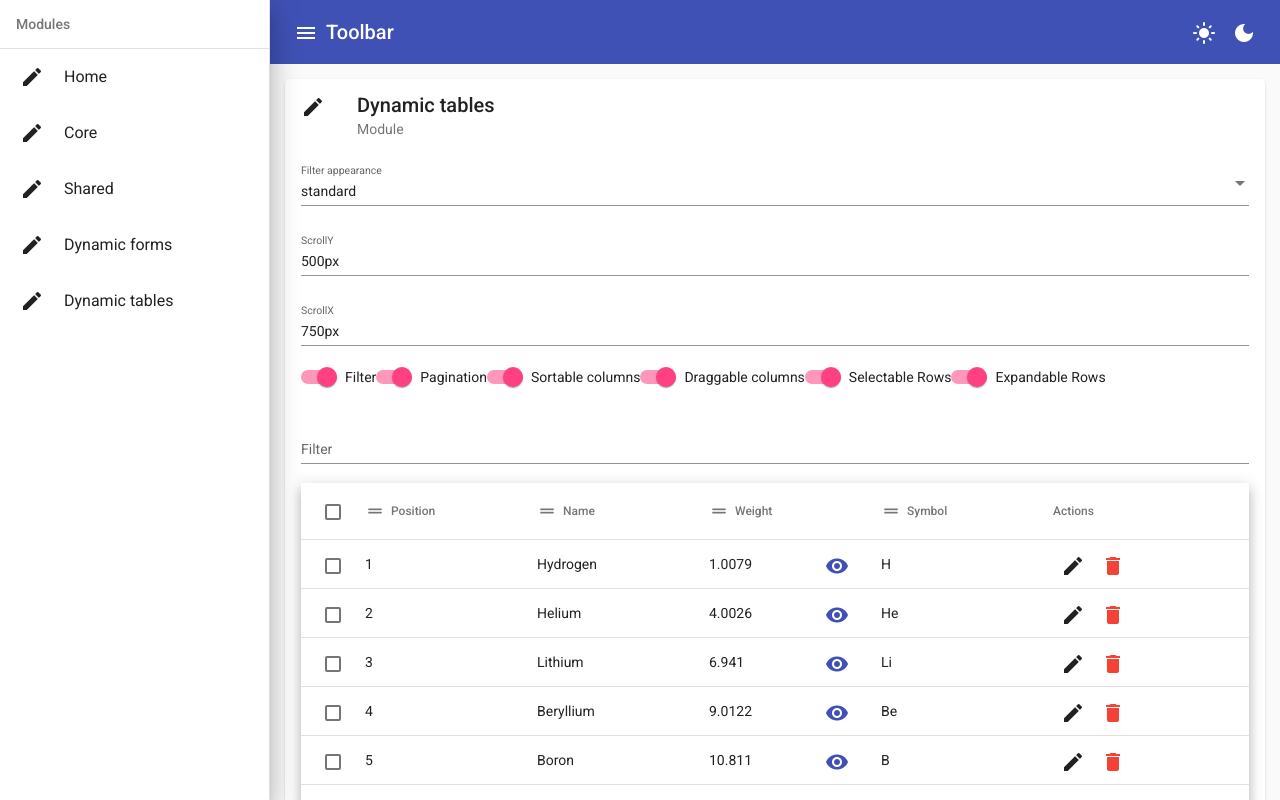
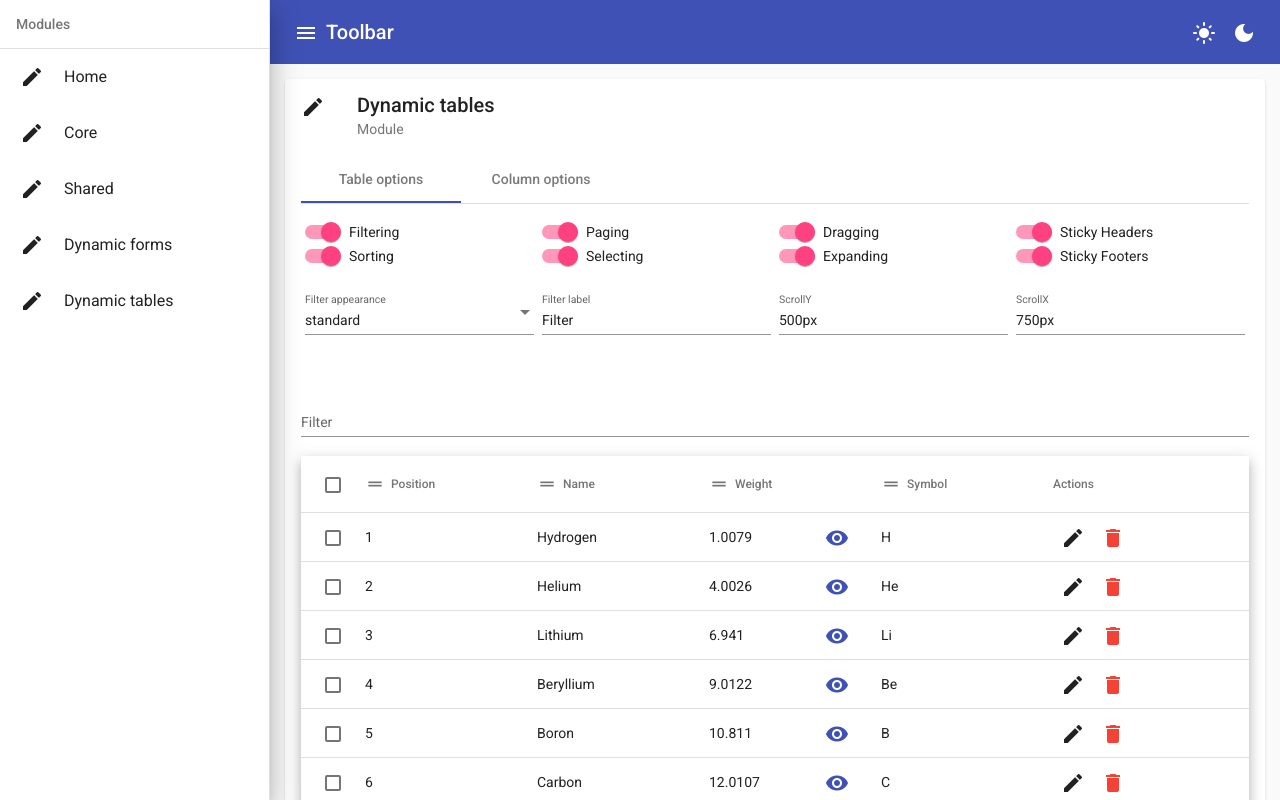
Before and after one commit to patricknnn/AngularModules, an Angular app: page /tables in a window 1280 px wide. Built offline with nearby package versions, Linux system fonts and the light colour scheme.

Commit message:
added flex layout

```diff
--- a/src/app/components/table/table.component.html
+++ b/src/app/components/table/table.component.html
@@ -7,8 +7,56 @@
       <mat-card-subtitle>Module</mat-card-subtitle>
     </mat-card-header>
     <mat-card-content>
-      <!-- Dynamic table options -->
+      <!-- Options -->
       <form #form="ngForm">
+
+        <mat-tab-group>
+          <!-- Table -->
+          <mat-tab label="Table options">
+            <div class="row">
+              <div class="column">
+                <mat-slide-toggle name="filter" [(ngModel)]="tableConfig.filter">
+                  Filtering
+                </mat-slide-toggle>
+              </div>
+              <div class="column">
+                <mat-slide-toggle name="paging" [(ngModel)]="tableConfig.paging" (change)="renderTable()">
+                  Paging
+                </mat-slide-toggle>
+              </div>
+              <div class="column">
+                <mat-slide-toggle name="dragging" [(ngModel)]="tableConfig.dragging">
+                  Dragging
+                </mat-slide-toggle>
+              </div>
+              <div class="column">
+                <mat-slide-toggle name="stickyHeaders" [(ngModel)]="tableConfig.stickyHeaders">
+                  Sticky Headers
+                </mat-slide-toggle>
+              </div>
+              <div class="column">
+                <mat-slide-toggle name="sorting" [(ngModel)]="tableConfig.sorting">
+                  Sorting
+                </mat-slide-toggle>
+              </div>
+              <div class="column">
+                <mat-slide-toggle name="selecting" [(ngModel)]="tableConfig.selecting" (change)="renderTable()">
+                  Selecting
+                </mat-slide-toggle>
+              </div>
+              <div class="column">
+                <mat-slide-toggle name="expanding" [(ngModel)]="tableConfig.expanding">
+                  Expanding
+                </mat-slide-toggle>
+              </div>
+              <div class="column">
+                <mat-slide-toggle name="stickyFooters" [(ngModel)]="tableConfig.stickyFooters">
+                  Sticky Footers
+                </mat-slide-toggle>
+              </div>
+            </div>
+            <div class="row">
+              <div class="column">
                 <mat-form-field [appearance]="tableConfig.filterAppearance" [color]="tableConfig.filterColor"
                   class="form-field">
                   <mat-label>Filter appearance</mat-label>
@@ -16,39 +64,83 @@
                     <mat-option *ngFor="let option of appearanceOptions" [value]="option">{{option}}</mat-option>
                   </mat-select>
                 </mat-form-field>
+              </div>
+              <div class="column">
+                <mat-form-field [appearance]="tableConfig.filterAppearance" [color]="tableConfig.filterColor"
+                  class="form-field">
+                  <mat-label>Filter label</mat-label>
+                  <input matInput name="filterLabel" [(ngModel)]="tableConfig.filterLabel">
+                </mat-form-field>
+              </div>
+              <div class="column">
                 <mat-form-field [appearance]="tableConfig.filterAppearance" [color]="tableConfig.filterColor"
                   class="form-field">
                   <mat-label>ScrollY</mat-label>
                   <input matInput name="scrollY" [(ngModel)]="tableConfig.scrollY">
                 </mat-form-field>
+              </div>
+              <div class="column">
                 <mat-form-field [appearance]="tableConfig.filterAppearance" [color]="tableConfig.filterColor"
                   class="form-field">
                   <mat-label>ScrollX</mat-label>
                   <input matInput name="scrollX" [(ngModel)]="tableConfig.scrollX">
                 </mat-form-field>
+              </div>
+            </div>
+          </mat-tab>
 
-        <mat-slide-toggle name="filter" [(ngModel)]="tableConfig.filter">
-          Filter
+          <!-- Column -->
+          <mat-tab label="Column options">
+            <div class="row">
+              <div class="column">
+                <mat-slide-toggle name="sortable" [(ngModel)]="columnConfig[1].sortable">
+                  Sortable
                 </mat-slide-toggle>
-        <mat-slide-toggle name="paging" [(ngModel)]="tableConfig.paging" (change)="renderTable()">
-          Pagination
+              </div>
+              <div class="column">
+                <mat-slide-toggle name="draggable" [(ngModel)]="columnConfig[1].draggable">
+                  Draggable
                 </mat-slide-toggle>
-        <mat-slide-toggle name="sorting" [(ngModel)]="tableConfig.sorting">
-          Sortable columns
+              </div>
+              <div class="column">
+                <mat-slide-toggle name="expandable" [(ngModel)]="columnConfig[1].expandable" (change)="renderTable()">
+                  Expandable
                 </mat-slide-toggle>
-        <mat-slide-toggle name="dragging" [(ngModel)]="tableConfig.dragging">
-          Draggable columns
-        </mat-slide-toggle>
-        <mat-slide-toggle name="selecting" [(ngModel)]="tableConfig.selecting" (change)="renderTable()">
-          Selectable Rows
-        </mat-slide-toggle>
-        <mat-slide-toggle name="expanding" [(ngModel)]="tableConfig.expanding">
-          Expandable Rows
-        </mat-slide-toggle>
+              </div>
+            </div>
+            <div class="row">
+              <div class="column">
+                <mat-form-field [appearance]="tableConfig.filterAppearance" [color]="tableConfig.filterColor"
+                  class="form-field">
+                  <mat-label>Footer</mat-label>
+                  <input matInput name="footer" [(ngModel)]="columnConfig[1].footer">
+                </mat-form-field>
+              </div>
+              <div class="column">
+                <mat-form-field [appearance]="tableConfig.filterAppearance" [color]="tableConfig.filterColor"
+                  class="form-field">
+                  <mat-label>Header</mat-label>
+                  <input matInput name="header" [(ngModel)]="columnConfig[1].header">
+                </mat-form-field>
+              </div>
+              <div class="column">
+                <mat-form-field [appearance]="tableConfig.filterAppearance" [color]="tableConfig.filterColor"
+                  class="form-field">
+                  <mat-label>Sticky</mat-label>
+                  <mat-select name="sticky" [(ngModel)]="columnConfig[1].sticky">
+                    <mat-option value="">no</mat-option>
+                    <mat-option value="start">start</mat-option>
+                    <mat-option value="end">end</mat-option>
+                  </mat-select>
+                </mat-form-field>
+              </div>
+            </div>
+          </mat-tab>
+        </mat-tab-group>
       </form>
 
       <!-- Dynamic table outlet -->
-      <div style="margin-top: 24px;">
+      <div class="row">
         <ng-container #outlet>
         </ng-container>
       </div>
--- a/src/app/components/table/table.component.scss
+++ b/src/app/components/table/table.component.scss
@@ -0,0 +1,4 @@
+.table-wrapper {
+  display: flex;
+  flex-direction: row;
+}
--- a/src/app/modules/dynamic-tables/components/dynamic-table/dynamic-table.component.html
+++ b/src/app/modules/dynamic-tables/components/dynamic-table/dynamic-table.component.html
@@ -97,14 +97,13 @@
           </mat-row>
           <!-- Footer row definition -->
           <mat-footer-row *matFooterRowDef="columnsToDisplay; sticky: tableConfig.stickyFooters"
-            class="dynamic-table-row" [class.dynamic-table-row-empty]="!allColumnFootersEmpty()">
+            class="dynamic-table-row" [class.dynamic-table-row-empty]="allColumnFootersEmpty()">
           </mat-footer-row>
 
           <!-- Row shown when there is no matching data. -->
           <div class="dynamic-table-row-no-data" *matNoDataRow>
             <div class="mat-cell">No data to display</div>
           </div>
-
         </mat-table>
       </div>
 
--- a/src/app/modules/dynamic-tables/components/dynamic-table/dynamic-table.component.ts
+++ b/src/app/modules/dynamic-tables/components/dynamic-table/dynamic-table.component.ts
@@ -187,6 +187,9 @@ export class DynamicTableComponent implements OnInit, AfterViewInit {
         empty = false;
       }
     });
+    if (this.tableConfig.selecting) {
+      empty = false;
+    }
     return empty;
   }
 
--- a/src/styles.scss
+++ b/src/styles.scss
@@ -11,14 +11,6 @@ body {
   height: 100vh;
   width: 100vw;
   overflow: hidden;
-}
-
-table {
-  width: 100%;
-}
-
-mat-form-field {
-  width: 100%;
 }
 
 .spacer {
@@ -64,17 +56,58 @@ mat-form-field {
   padding: 15px;
 }
 
-.form-column {
+// Flex layout
+.row {
   display: flex;
-  flex-direction: column;
+  flex-wrap: wrap;
+  margin: 16px 0;
+}
+
+.column {
+  flex: 100%;
+  max-width: 100%;
+  padding: 0 4px;
+}
+
+// Small devices (landscape phones, 576px and up)
+@media (min-width: 576px) {
+  .column {
+    flex: 100%;
+    max-width: calc(100% - 8px);
+  }
+}
+
+// Medium devices (tablets, 768px and up)
+@media (min-width: 768px) {
+  .column {
+    flex: 50%;
+    max-width: calc(50% - 8px);
+  }
+}
+
+// Large devices (desktops, 992px and up)
+@media (min-width: 992px) {
+  .column {
+    flex: 33.333333%;
+    max-width: calc(33.333333% - 8px);
+  }
+}
+
+// Extra large devices (large desktops, 1200px and up)
+@media (min-width: 1200px) {
+  .column {
+    flex: 25%;
+    max-width: calc(25% - 8px);
+  }
+}
+
+// Forms
+mat-form-field {
+  width: 100%;
 }
 
 .form-row-buttons {
   margin: 15px 0;
-}
-
-.form-field {
-  margin-right: 16px;
 }
 
 .radio-group-column {
@@ -86,6 +119,7 @@ mat-form-field {
   }
 }
 
+// Helpers
 .w-100 {
   width: 100%;
 }
```
Also changed, not shown: 1 other file (tests, documents, lock files or other folders). Lines whose indentation alone changed are shown as unchanged.
